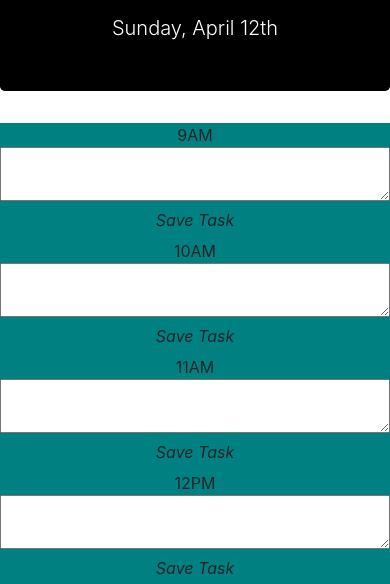
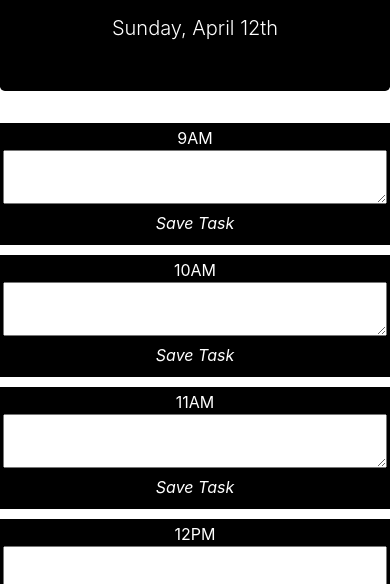
Before and after one commit to asedlackcode/dailyplanner, a plain HTML site: page index.html in a window 390 px wide. Shown: the part 246-830 px from the top of the page. Drawn offline with nearby package versions, Linux system fonts and the light colour scheme.

Commit message:
works on phone

```diff
--- a/style.css
+++ b/style.css
@@ -24,3 +24,17 @@ textarea:active {
 button:hover {
     background-color: tomato;
 }
+@media only screen and (max-width: 768px) {
+   .row {
+       flex-wrap: unset;
+       border: black solid;
+       margin-bottom: 10px;
+   }
+   .time-block {
+       background-color: black;
+       color: white;
+   }
+   .fa-save {
+       color:white;
+   };
+};
```
